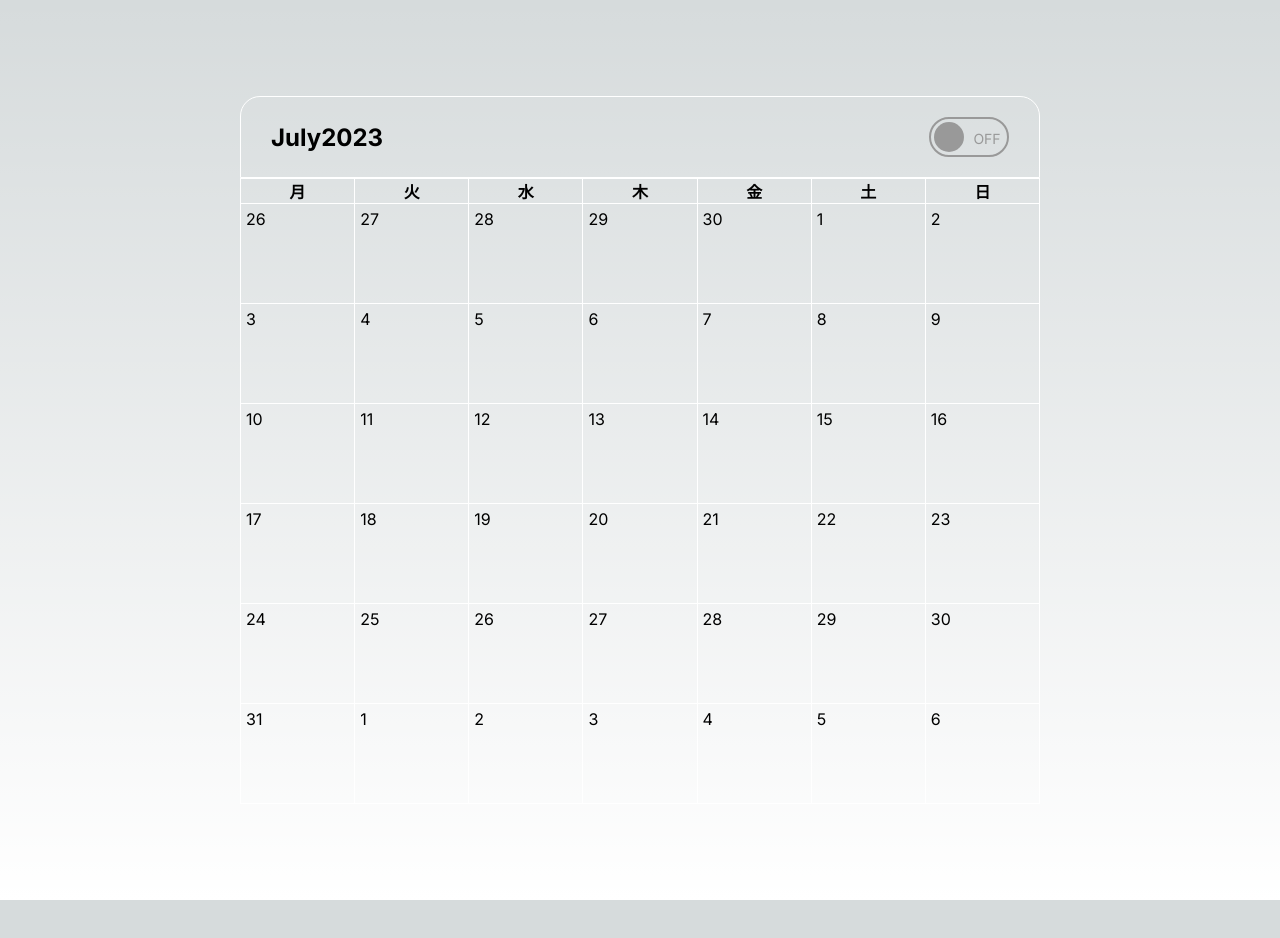
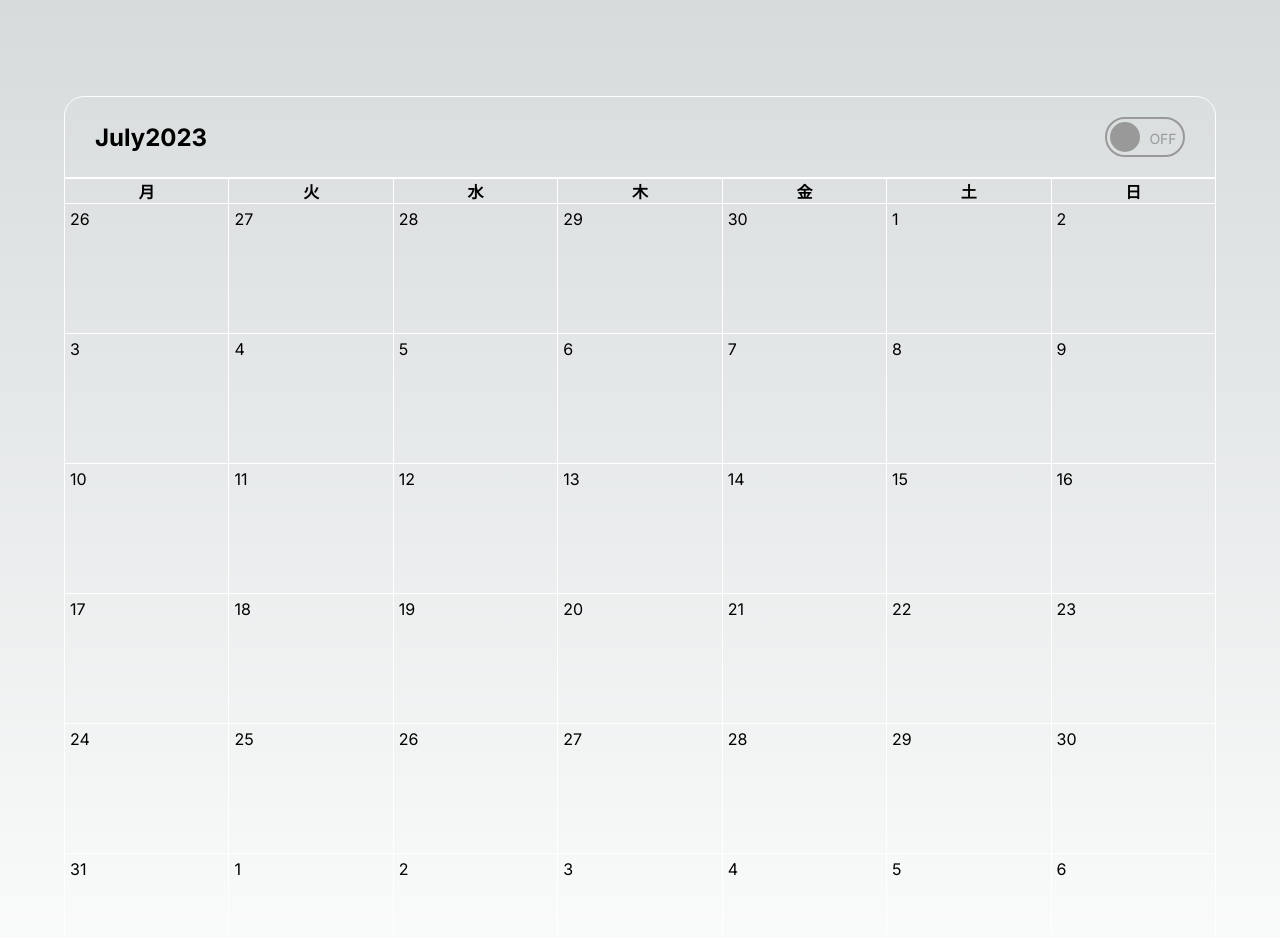
Before and after one commit to d-chi839/react-shift, a Next.js app: page / in a window 1280 px wide. Shown: the top 938 px of the page. Before the commit the page ends 900 px from the top, so only its background shows below. Built offline with nearby package versions, Linux system fonts and the light colour scheme.

Commit message:
💄 スタイル変更

```diff
--- a/app/components/Calendar/Calendar.module.css
+++ b/app/components/Calendar/Calendar.module.css
@@ -1,6 +1,7 @@
 /* Calendar */
 .calendar {
-  width: 800px;
+  width: 100%;
+  height: 100%;
 }
 
 /* Calendar Head */
@@ -87,8 +88,9 @@
 }
 
 .calendar__body tbody td {
-  height: 100px;
+  height: 130px;
   border: 1px solid #fff;
+  width: calc(100% / 7);
 }
 
 .td__inner {
--- a/app/page.module.css
+++ b/app/page.module.css
@@ -3,6 +3,6 @@
   flex-direction: column;
   justify-content: space-between;
   align-items: center;
-  padding: 6rem;
+  padding: 6rem 4rem;
   min-height: 100vh;
 }
```
